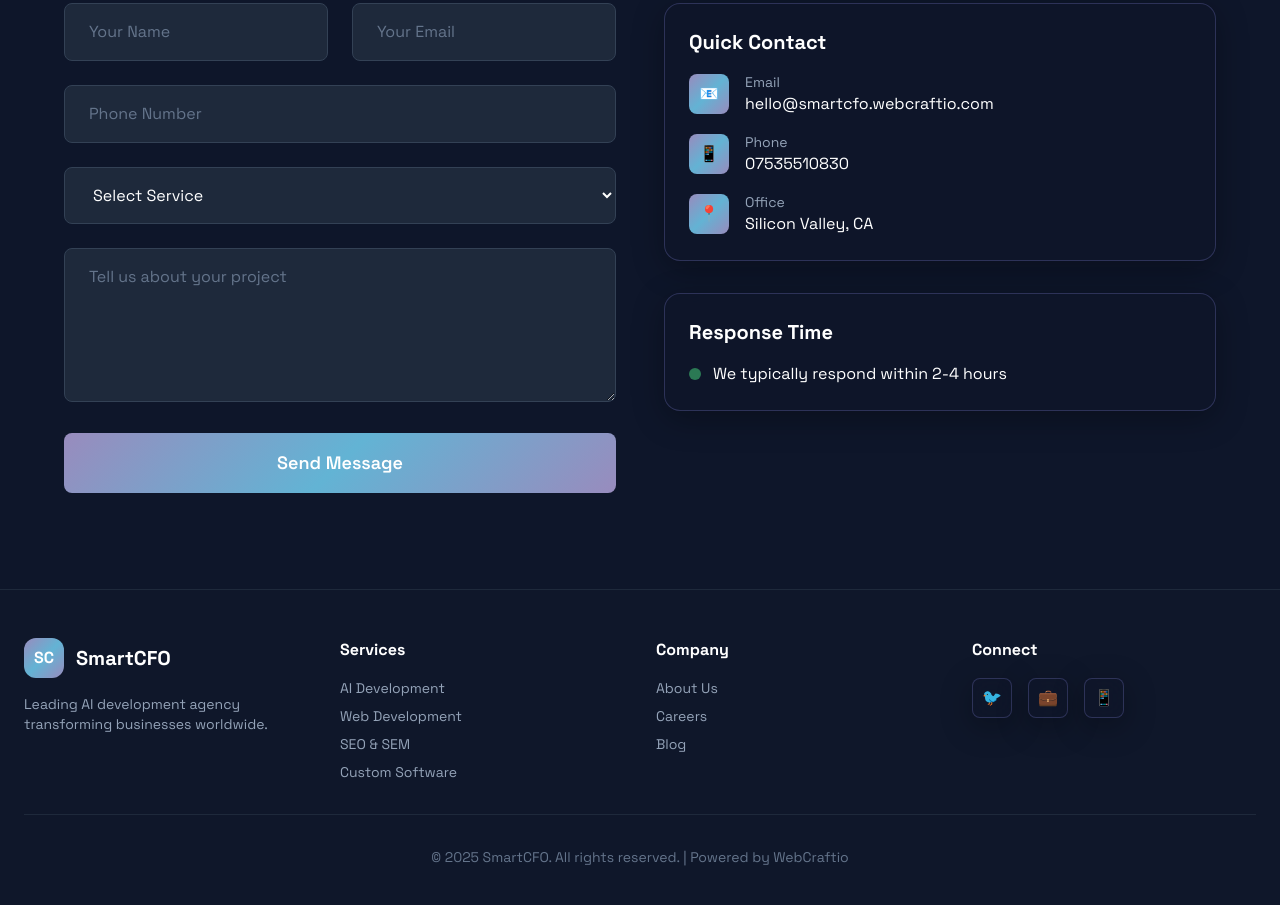
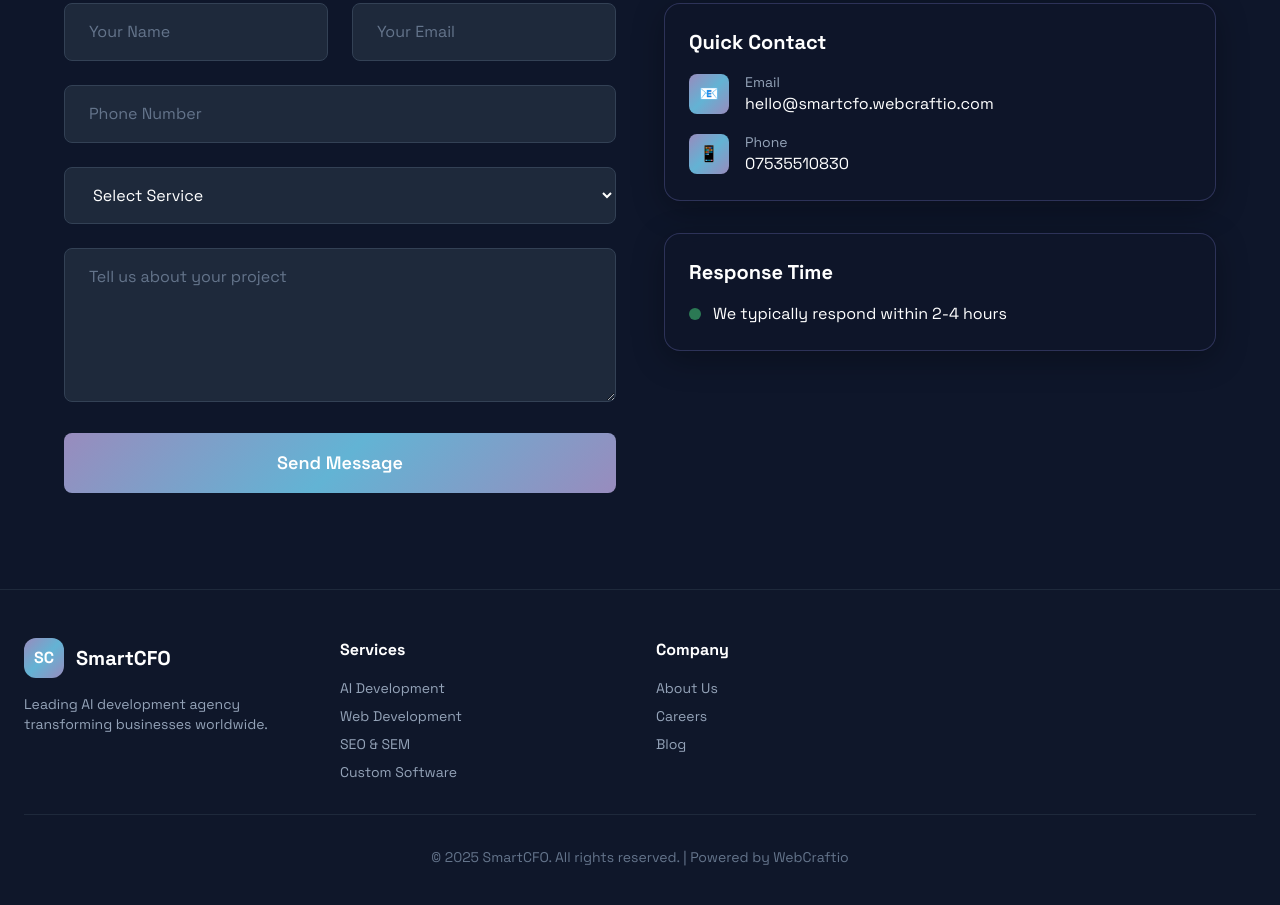
Before and after one commit to abdullah0300/SMARTCFO, a plain HTML site: page index.html in a window 1280 px wide. Shown: the part 4391-5296 px from the top of the page. Drawn offline with nearby package versions, Linux system fonts and the light colour scheme.

Commit message:
Update index.html

```diff
--- a/index.html
+++ b/index.html
@@ -638,15 +638,7 @@
                                     <div>07535510830</div>
                                 </div>
                             </div>
-                            <div class="flex items-center space-x-4">
-                                <div class="w-10 h-10 holographic rounded-lg flex items-center justify-center">
-                                    <span>📍</span>
-                                </div>
-                                <div>
-                                    <div class="text-sm text-slate-400">Office</div>
-                                    <div>Silicon Valley, CA</div>
-                                </div>
-                            </div>
+
                         </div>
                     </div>
 
@@ -697,20 +689,7 @@
                     </ul>
                 </div>
 
-                <div>
-                    <h4 class="font-bold mb-4">Connect</h4>
-                    <div class="flex space-x-4">
-                        <a href="#" class="w-10 h-10 glass-neural rounded-lg flex items-center justify-center hover:bg-slate-700">
-                            <span>🐦</span>
-                        </a>
-                        <a href="#" class="w-10 h-10 glass-neural rounded-lg flex items-center justify-center hover:bg-slate-700">
-                            <span>💼</span>
-                        </a>
-                        <a href="#" class="w-10 h-10 glass-neural rounded-lg flex items-center justify-center hover:bg-slate-700">
-                            <span>📱</span>
-                        </a>
-                    </div>
-                </div>
+
             </div>
 
             <div class="border-t border-slate-800 pt-8 text-center">
```
